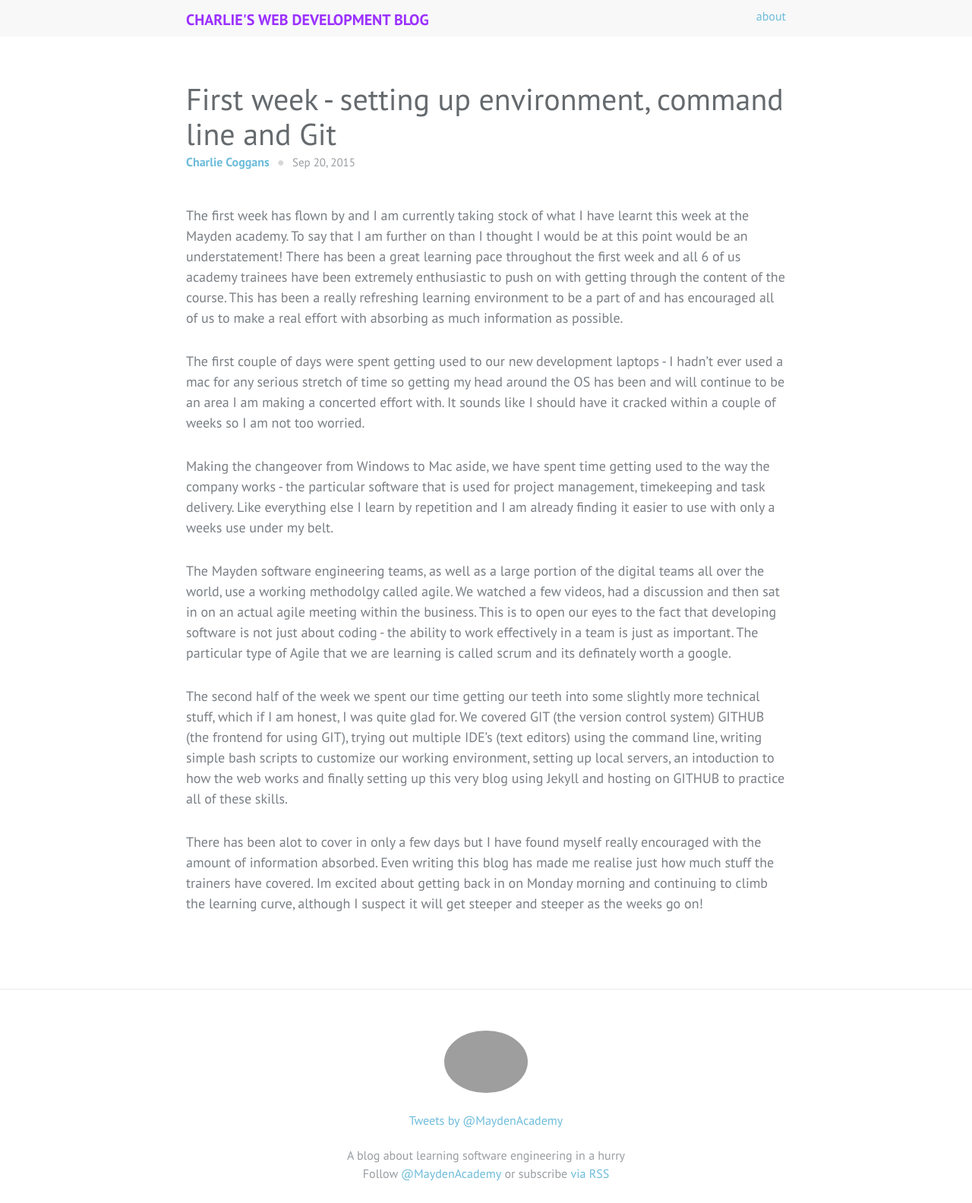
After one commit to charliecog/mayden_blog, a PHP site: page /_site/first_week/index.html in a window 1280 px wide. The commit adds this page. Shown: the whole page at 76% size. Run offline with PHP 8.4, Linux system fonts and the light colour scheme; some libraries are stand-ins or nearby versions; grey boxes are pictures that could not be loaded.

Commit message:
updated the correct css finally

```diff
--- /dev/null
+++ b/_site/first_week/index.html
@@ -0,0 +1,103 @@
+<!DOCTYPE html>
+<html>
+
+  <head>
+  <meta charset="utf-8">
+  <meta http-equiv="X-UA-Compatible" content="IE=edge">
+  <meta name="viewport" content="width=device-width, initial-scale=1">
+
+  <title>First week - setting up environment, command line and Git</title>
+  <meta name="description" content="The first week has flown by and I am currently taking stock of what I have learnt this week at the Mayden academy. To say that I am further on than I thought...">
+
+  <link rel="stylesheet" href="/mayden_blog/css/main.css">
+  <link rel="canonical" href="http://yourdomain.com/mayden_blog/first_week">
+  <link rel="alternate" type="application/rss+xml" title="Becoming a full stack developer in 6 months" href="http://yourdomain.com/mayden_blog/feed.xml" />
+</head>
+
+
+  <body>
+	  <div class="wrapper">
+			<!-- Capture and store a URL -->
+
+<header class="main-header" role="banner">
+  <div class="grid">
+    <div class="grid__col--12">
+      <a class="site-logo" href="/mayden_blog/" title="Charlie's Web Development Blog">
+        Charlie's Web Development Blog
+      </a>
+      <nav class="navbar" role="navigation">
+        <ul class="nav">
+
+        <!-- Compare the page title to the URL -->
+
+
+          <li  class="nav_item" >
+            <a href="/mayden_blog/about/">about</a>
+          </li>
+
+
+
+        <!-- Compare the page title to the URL -->
+
+
+
+
+        <!-- Compare the page title to the URL -->
+
+
+
+
+        </ul>
+      </nav>
+    </div>
+  </div>
+</header>
+
+
+		  <div class="grid">
+	<div class="grid__col--12 post">
+    <header class="post__header">
+      <h1 class="post__title--grouped">First week - setting up environment, command line and Git</h1>
+      <div class="post__meta">
+        <b class="post__author">Charlie Coggans</b>
+        <b class="post__sep">&#x25cf;</b>
+        <b class="post__date">Sep 20, 2015</b>
+      </div>
+    </header>
+
+    <article class="post__content">
+      <p>The first week has flown by and I am currently taking stock of what I have learnt this week at the Mayden academy. To say that I am further on than I thought I would be at this point would be an understatement! There has been a great learning pace throughout the first week and all 6 of us academy trainees have been extremely enthusiastic to push on with getting through the content of the course. This has been a really refreshing learning environment to be a part of and has encouraged all of us to make a real effort with absorbing as much information as possible.</p>
+
+<p>The first couple of days were spent getting used to our new development laptops - I hadn’t ever used a mac for any serious stretch of time so getting my head around the OS has been and will continue to be an area I am making a concerted effort with. It sounds like I should have it cracked within a couple of weeks so I am not too worried.</p>
+
+<p>Making the changeover from Windows to Mac aside, we have spent time getting used to the way the company works - the particular software that is used for project management, timekeeping and task delivery. Like everything else I learn by repetition and I am already finding it easier to use with only a weeks use under my belt.</p>
+
+<p>The Mayden software engineering teams, as well as a large portion of the digital teams all over the world, use a working methodolgy called agile. We watched a few videos, had a discussion and then sat in on an actual agile meeting within the business. This is to open our eyes to the fact that developing software is not just about coding - the ability to work effectively in a team is just as important. The particular type of Agile that we are learning is called scrum and its definately worth a google.</p>
+
+<p>The second half of the week we spent our time getting our teeth into some slightly more technical stuff, which if I am honest, I was quite glad for. We covered GIT (the version control system) GITHUB (the frontend for using GIT), trying out multiple IDE’s (text editors) using the command line, writing simple bash scripts to customize our working environment, setting up local servers, an intoduction to how the web works and finally setting up this very blog using Jekyll and hosting on GITHUB to practice all of these skills.</p>
+
+<p>There has been alot to cover in only a few days but I have found myself really encouraged with the amount of information absorbed. Even writing this blog has made me realise just how much stuff the trainers have covered. Im excited about getting back in on Monday morning and continuing to climb the learning curve, although I suspect it will get steeper and steeper as the weeks go on!</p>
+
+    </article>
+	</div>
+</div>
+			<div class="push"></div>
+		</div>
+
+		<footer class="panel--centered" role="contentinfo">
+  <div class="grid">
+    <div class="centered grid__col--6">
+    	<img class="img--avatar" src="http://vignette3.wikia.nocookie.net/mario/images/7/78/Tanooki_Mario_Artwork_-_Super_Mario_Bros._3.png/revision/latest?cb=20120518002849">
+      <a class="twitter-timeline" href="https://twitter.com/MaydenAcademy" data-widget-id="646257686158409728">Tweets by @MaydenAcademy</a>
+      <script>!function(d,s,id){var js,fjs=d.getElementsByTagName(s)[0],p=/^http:/.test(d.location)?'http':'https';if(!d.getElementById(id)){js=d.createElement(s);js.id=id;js.src=p+"://platform.twitter.com/widgets.js";fjs.parentNode.insertBefore(js,fjs);}}(document,"script","twitter-wjs");</script>
+      <p>A blog about learning software engineering in a hurry <br>
+        Follow <a href="https://twitter.com/MaydenAcademy">@MaydenAcademy</a> or
+        subscribe <a href="/mayden_blog/feed.xml">via RSS</a>
+      </p>
+    </div>
+  </div>
+</footer>
+
+  </body>
+
+</html>
--- a/css/main.css
+++ b/css/main.css
@@ -628,7 +628,7 @@ h2 {
     color: #525559; }
 
 .btn--default {
-  background-color: #6dbcda; }
+  background-color: #9B30FF; }
 .btn--success {
   background-color: #5ece7f; }
 .btn--error {
@@ -670,7 +670,7 @@ h2 {
   font-size: 1.25em;
   display: block;
   text-align: center;
-  color: #339fc8; }
+  color: #9B30FF; }
   @media (min-width: 1px) and (max-width: 768px) {
     .site-logo {
       margin-top: 20px;
@@ -701,7 +701,7 @@ h2 {
 
 .hero {
   height: 335px;
-  background: url("http://media.giphy.com/media/A06UFEx8jxEwU/giphy.gif"), linear-gradient(#75da8f, #77cae9);
+  background: url("http://static.tumblr.com/dcd48bf888afc9f3d92c4ed391929f7e/745mm1c/A2qn9gl0o/tumblr_static_1send0ulvgn40o0ks84w84kcs.jpg"), linear-gradient(#75da8f, #77cae9);
   background-blend-mode: multiply;
   background-repeat: no-repeat;
   background-size: cover;
```
Also changed, not shown: _site/about/index.html (+13 -6 lines), _site/css/main.css (+2 -7 lines), _site/feed.xml (+58 -2 lines), _site/index.html (+42 -5 lines), _site/using-the-lamp-stack-and-intro-to-databases/index.html (added, +109 -0 lines), _site/why-do-i-want-to-learn-to-code/index.html (+12 -5 lines).
